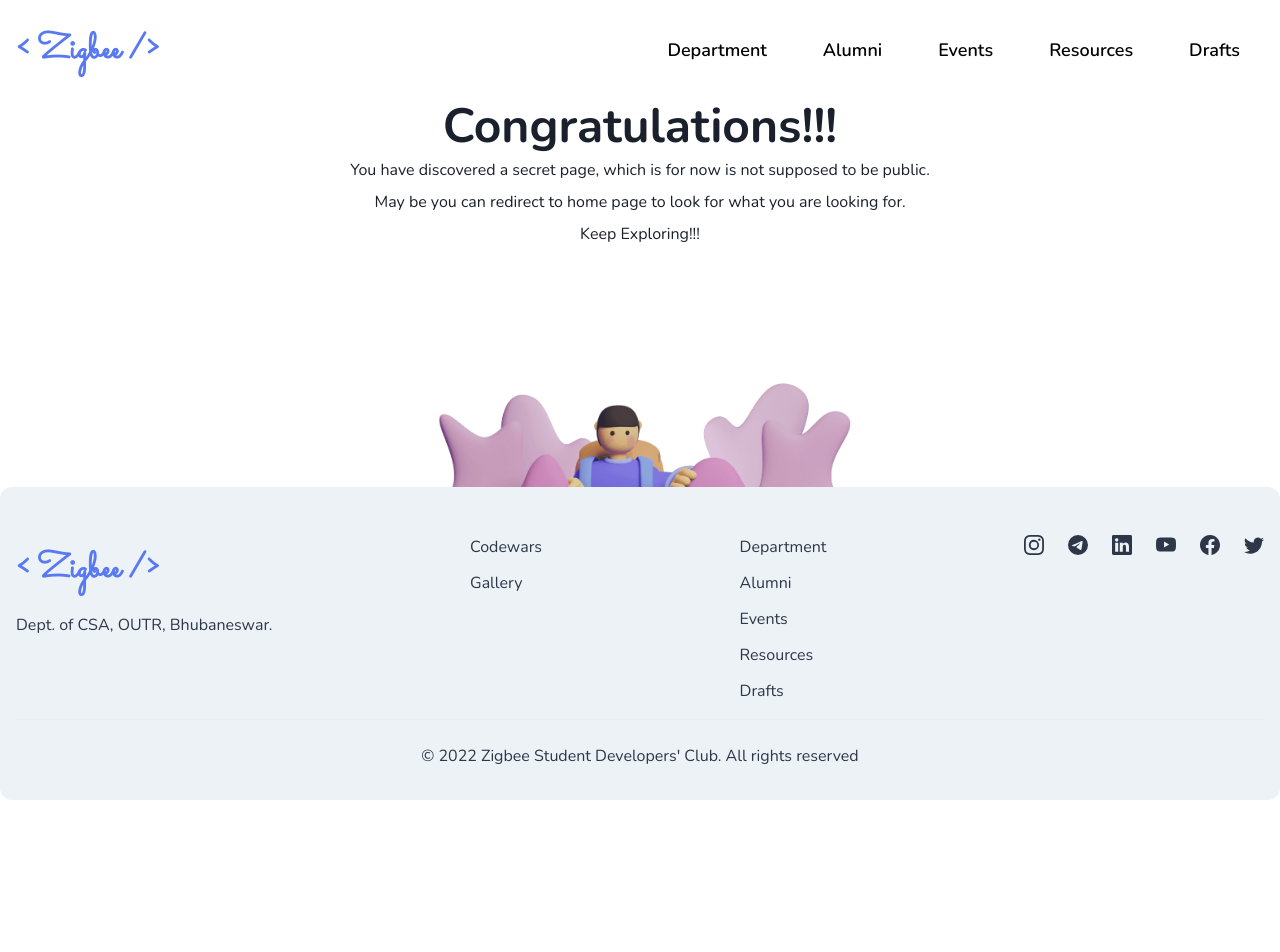
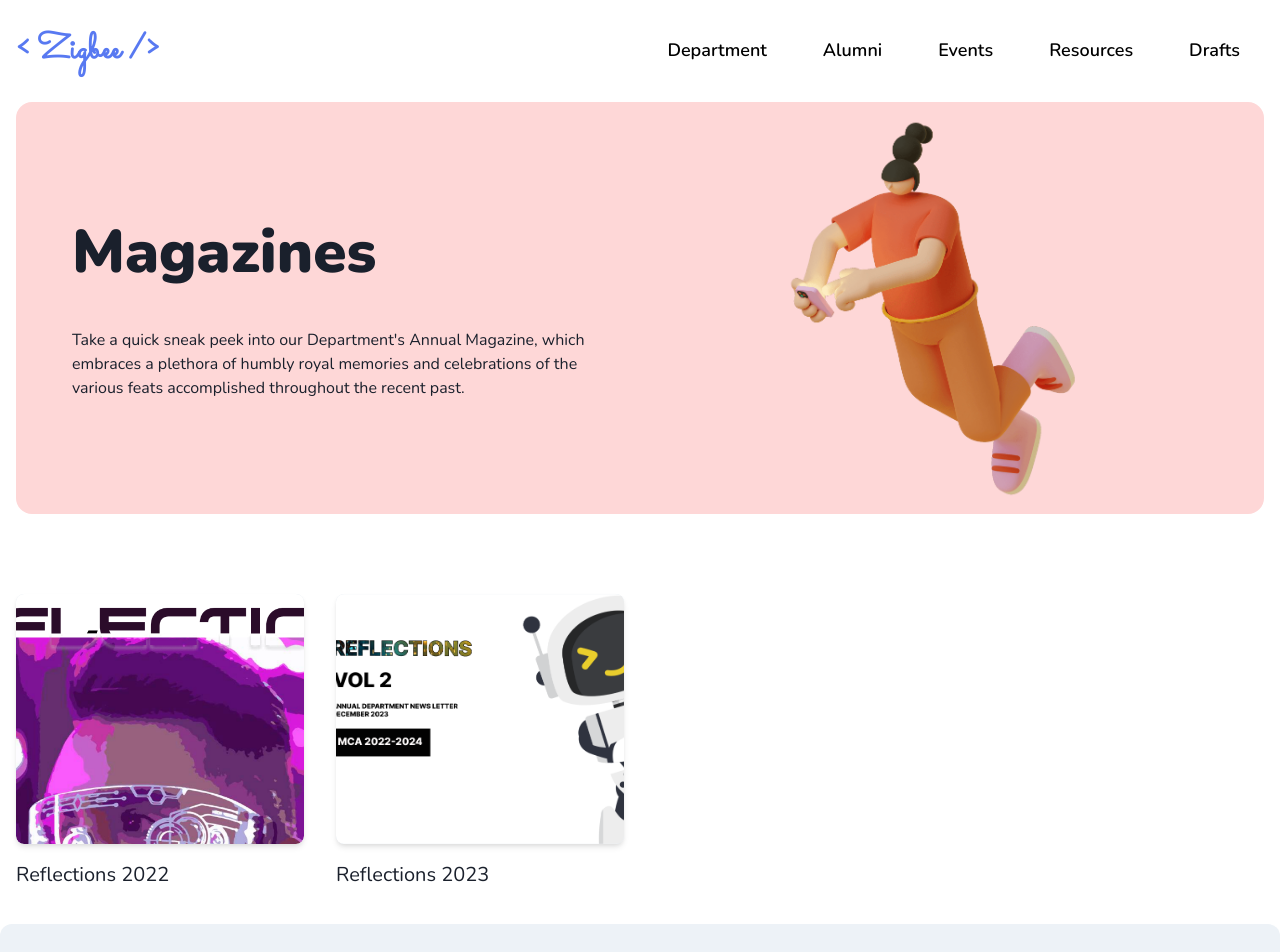
Before and after one commit to Zigbee-Student-Developers-Club/zigbee-2, a Next.js app: page /magazines in a window 1280 px wide. Before the commit this address had no page. Shown: the top 952 px of the page. Before the commit the page ends 800 px from the top, so only its background shows below. Built offline with nearby package versions, Linux system fonts and the light colour scheme.

Commit message:
added reflection 2.0

```diff
--- a/components/magazineCard/MagazineCard.tsx
+++ b/components/magazineCard/MagazineCard.tsx
@@ -1,4 +1,4 @@
-import { Box, Card, CardBody, Image } from '@chakra-ui/react';
+import { Box, Card, CardBody, Image, Text } from '@chakra-ui/react';
 import { NextPage } from 'next';
 
 interface EventDataProps {
@@ -9,6 +9,7 @@ const MagazineCard: NextPage<EventDataProps> = ({ data }) => {
   // console.log(data);
 
   return (
+    <>
       <Box
         maxW='sm'
         overflow={'hidden'}
@@ -19,6 +20,9 @@ const MagazineCard: NextPage<EventDataProps> = ({ data }) => {
         shadow='md'
       >
         <Image
+          height={'full'}
+          width={'full'}
+          objectFit={'cover'}
           borderRadius={'lg'}
           alt='magazine banner'
           src={data.imgSrc.src}
@@ -26,6 +30,10 @@ const MagazineCard: NextPage<EventDataProps> = ({ data }) => {
           _hover={{ transform: 'scale(1.2)' }}
         />
       </Box>
+      <Text as='h2' fontSize={'xl'} mt={4}>
+        Reflections {data.year}
+      </Text>
+    </>
   );
 };
 export default MagazineCard;
--- /dev/null
+++ b/pages/magazines.tsx
@@ -0,0 +1,108 @@
+import {
+  Container,
+  Flex,
+  Heading,
+  Stack,
+  Text,
+  Grid,
+  GridItem,
+} from '@chakra-ui/react';
+import Footer from 'components/footer/Footer';
+import Navbar from 'components/navbar/Navbar';
+import DraftsHeroImg from 'assets/drafts-hero.png';
+import ReflectionBanner1 from 'assets/magazine/reflectionHero.png';
+import ReflectionBanner2 from 'assets/magazine/reflection2.png';
+import MagazineCard from 'components/magazineCard/MagazineCard';
+import Link from 'next/link';
+import Image from 'next/image';
+import { motion } from 'framer-motion';
+
+const magazineData = [
+  {
+    imgSrc: ReflectionBanner1,
+    year: '2022',
+    magazineURL:
+      'https://drive.google.com/file/d/1d4atWmN2TvQE-c5aexGquTB3_Nbh_Rzk/view?usp=share_link',
+  },
+  {
+    imgSrc: ReflectionBanner2,
+    year: '2023',
+    magazineURL:
+      'https://drive.google.com/file/d/1ZJvMnvlvtFDsmyxR_AEfeuUYDL13vW_0/view?usp=sharing',
+  },
+];
+
+const drafts = () => {
+  return (
+    <>
+      <Navbar />
+      <motion.div
+        initial={{ y: 100, opacity: 0 }}
+        animate={{ y: 0, opacity: 1 }}
+        transition={{ duration: 0.8 }}
+      >
+        <Container maxW={'7xl'}>
+          <Stack
+            align={'center'}
+            spacing={{ base: 8, md: 10 }}
+            direction={{ base: 'column', md: 'row' }}
+            backgroundColor={'red.100'}
+            borderRadius='2xl'
+            py='4'
+            px='14'
+          >
+            <Stack flex={1} spacing={{ base: 5, md: 10 }}>
+              <Heading
+                fontWeight='black'
+                fontSize={{ base: '3xl', sm: '4xl', lg: '6xl' }}
+                as='h2'
+              >
+                Magazines
+              </Heading>
+              <Text>
+                Take a quick sneak peek into our Department&apos;s Annual
+                Magazine, which embraces a plethora of humbly royal memories and
+                celebrations of the various feats accomplished throughout
+                the recent past.
+              </Text>
+            </Stack>
+            <Flex flex={1} justify={'center'} align={'center'}>
+              <Image
+                width='300'
+                height='200'
+                alt='zigbee hero'
+                src={DraftsHeroImg.src}
+              />
+            </Flex>
+          </Stack>
+          {/* magazine */}
+
+          <Grid
+            justifyContent={'center'}
+            alignContent='center'
+            gridAutoRows={'1fr'}
+            templateColumns={{
+              base: 'repeat(1, 1fr)',
+              md: 'repeat(2, 1fr)',
+              lg: 'repeat(3, 1fr)',
+              xl: 'repeat(4, 1fr)',
+            }}
+            gap={8}
+            my={'20'}
+          >
+            {magazineData.map((data: any, i) => (
+              <GridItem key={i} justifyContent={'center'} alignContent='center'>
+                <Link href={data.magazineURL} target='_blank'>
+                  <MagazineCard data={data} />
+                </Link>
+              </GridItem>
+            ))}
+          </Grid>
+        </Container>
+      </motion.div>
+
+      <Footer />
+    </>
+  );
+};
+export default drafts;
```
Also changed, not shown: pages/drafts.tsx (deleted, +0 -113 lines), assets/magazine/reflection2.png (added). Lines whose indentation alone changed are shown as unchanged.
